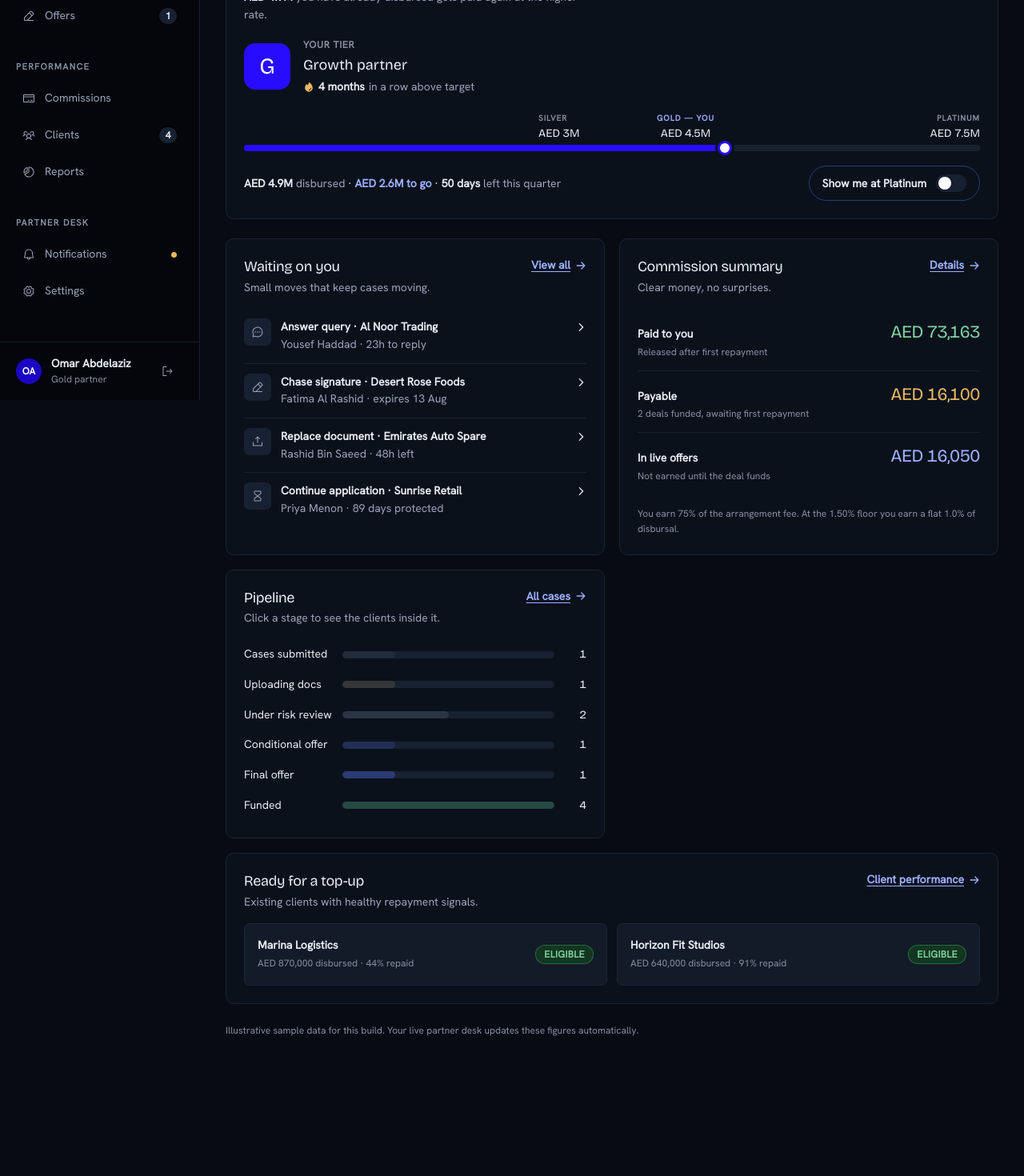
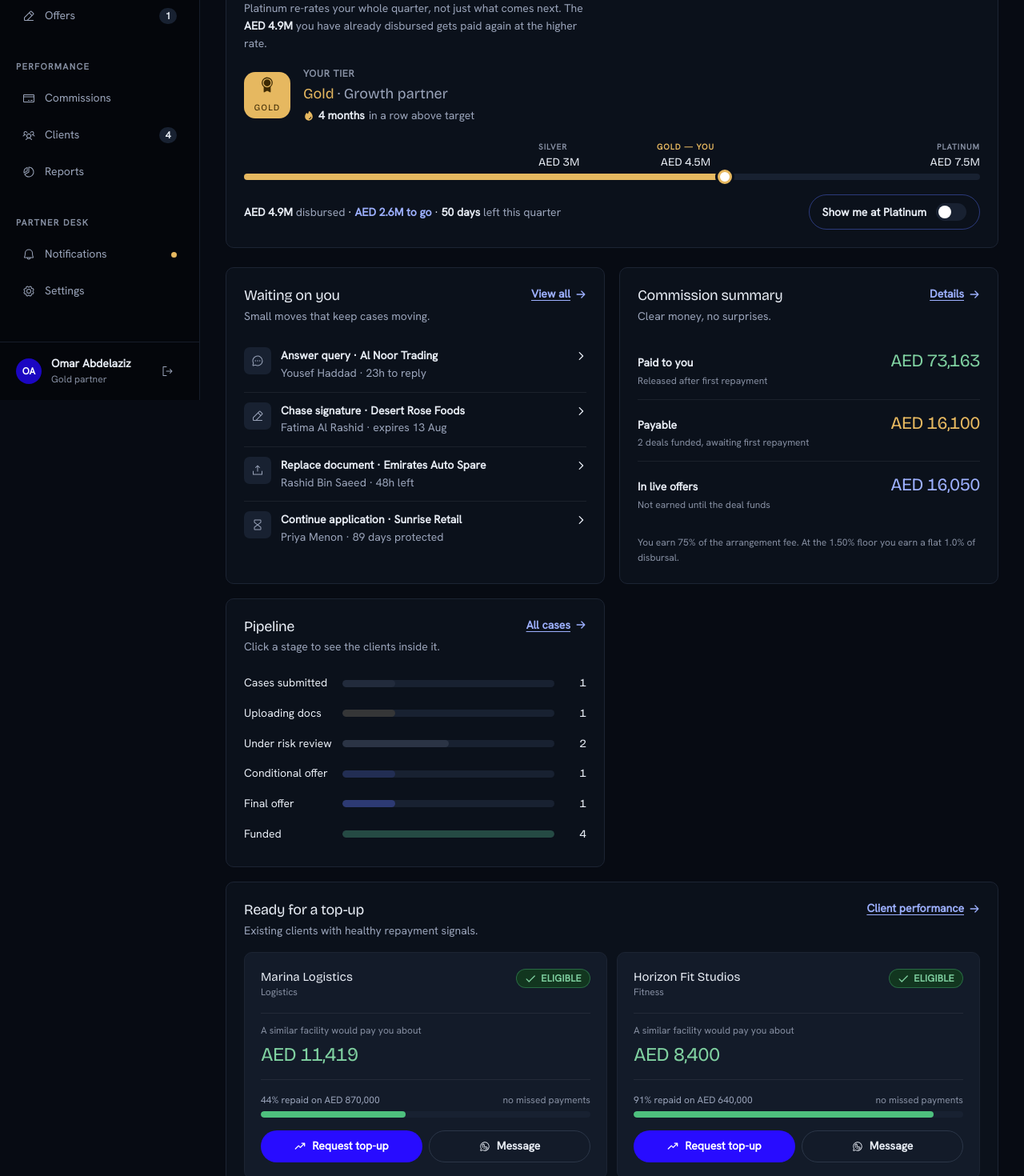
Before and after one commit to amribrahim-Rev/flapkap-partner-portal, a React (Vite) app: page /#/ in a window 1280 px wide. Shown: the part 300-1770 px from the top of the page at 80% size. Before the commit the page ends 1629 px from the top, so only its background shows below. Built offline with nearby package versions, Linux system fonts and the light colour scheme.

Commit message:
Gold tier identity, and top-ups that lead with the commission
Co-Authored-By: Claude Opus 5 <noreply@anthropic.com>

```diff
--- a/src/components/TierCard.tsx
+++ b/src/components/TierCard.tsx
@@ -1,9 +1,9 @@
 import { useState } from 'react'
-import { Fire } from '@phosphor-icons/react'
+import { Fire, Medal, Sparkle } from '@phosphor-icons/react'
 import { broker } from '../lib/data'
 import { partB, tierNickname, tierOrder, tiers } from '../lib/domain'
 import { aed, plural } from '../lib/format'
-import { ICON_PILL } from './ui'
+import { ICON_PILL, ICON_ROW } from './ui'
 
 const tier = tiers[broker.tier]
 const nextKey = tierOrder[tierOrder.indexOf(broker.tier) + 1]
@@ -49,6 +49,14 @@ export function TierCard() {
     <section className="tier card card--xl" aria-labelledby="tier-h">
       <div className="tier__head">
         <div>
+          {/* The gold pill stays — it is the quick, repeatable label. The medal
+              badge below is the earned object. Same colour, different jobs. */}
+          <div className="row-tight wrap" style={{ marginBottom: 'var(--sp-3)' }}>
+            <span className="pill pill--gold" data-tier={broker.tier}>
+              <Sparkle size={ICON_PILL} weight="fill" aria-hidden /> {tier.label} tier
+            </span>
+            <span className="secondary text-sm">{broker.quarter.label}</span>
+          </div>
           <h2 id="tier-h">{next ? `Unlock ${next.label}` : `${tier.label} secured`}</h2>
           <p className="secondary text-sm" style={{ marginTop: 6, maxWidth: '56ch' }}>
             {next ? (
@@ -76,12 +84,20 @@ export function TierCard() {
         </div>
       </div>
 
-      {/* Identity: badge, what the tier is called, and the streak. */}
+      {/* Identity: the tier's own colour, its medal, and its name — not a bare
+          initial in the brand accent, which said nothing and read as a
+          mismatch on a Gold tier. */}
       <div className="tier__id">
-        <span className="tier__badge" aria-hidden>{tier.label[0]}</span>
+        <span className="tier__badge" data-tier={broker.tier} aria-hidden>
+          <Medal size={ICON_ROW} weight="fill" />
+          <span className="tier__badge-letter">{tier.label}</span>
+        </span>
         <div>
           <p className="micro">Your tier</p>
-          <p className="tier__name">{tierNickname[broker.tier]}</p>
+          <p className="tier__name">
+            <span style={{ color: 'var(--gold-ink)' }}>{tier.label}</span>
+            <span className="secondary"> · {tierNickname[broker.tier]}</span>
+          </p>
           {broker.quarter.streakMonths > 1 && (
             <p className="text-sm secondary row-tight" style={{ gap: 5, marginTop: 2 }}>
               <Fire size={ICON_PILL} weight="fill" color="var(--warning)" aria-hidden />
--- a/src/screens/Dashboard.tsx
+++ b/src/screens/Dashboard.tsx
@@ -1,13 +1,13 @@
 import { Link, useNavigate } from 'react-router-dom'
 import {
   Plus, CheckCircle, UploadSimple, PencilSimpleLine, ChatCircleDots, Hourglass,
-  ArrowRight, CaretRight,
+  ArrowRight, CaretRight, Check, TrendUp, WhatsappLogo,
 } from '@phosphor-icons/react'
 import { applications, broker, clients, commissionPaid, payable, expected } from '../lib/data'
-import { stageGroups } from '../lib/domain'
+import { partA, stageGroups } from '../lib/domain'
 import { aed, longDate, plural } from '../lib/format'
 import {
-  Button, EmptyState, ICON_EMPTY, ICON_INLINE, ICON_PILL, ICON_WEIGHT, PageHead, Pill,
+  Button, EmptyState, ICON_EMPTY, ICON_INLINE, ICON_PILL, ICON_WEIGHT, PageHead, Pill, Progress,
 } from '../components/ui'
 import { TierCard } from '../components/TierCard'
 
@@ -173,16 +173,48 @@ export function Dashboard() {
               </Link>
             </div>
 
+            {/* Each card leads with what the top-up is WORTH to the broker.
+                It used to show "AED 870,000 disbursed · 44% repaid", which is
+                information, not a reason to pick up the phone. */}
             <div className="tile-grid" style={{ marginTop: 'var(--sp-4)' }}>
-              {topUpReady.map((c) => (
-                <Link key={c.id} to="/clients" className="tile">
-                  <span className="grow">
-                    <span className="semibold" style={{ display: 'block' }}>{c.company}</span>
-                    <span className="text-xs muted">{aed(c.totalDisbursed)} disbursed · {c.repaidPct}% repaid</span>
-                  </span>
-                  <Pill tone="pill--done" noDot>Eligible</Pill>
-                </Link>
-              ))}
+              {topUpReady.map((c) => {
+                const estimate = partA(c.totalDisbursed, 0.0175)
+                return (
+                  <div className="topup" key={c.id}>
+                    <div className="between" style={{ alignItems: 'flex-start' }}>
+                      <div>
+                        <h3 style={{ fontSize: 'var(--text-h4)' }}>{c.company}</h3>
+                        <p className="text-xs muted">{c.industry}</p>
+                      </div>
+                      <Pill tone="pill--done" noDot>
+                        <Check size={ICON_PILL} weight="bold" aria-hidden /> Eligible
+                      </Pill>
+                    </div>
+
+                    <div className="topup__earn">
+                      <p className="text-xs muted">A similar facility would pay you about</p>
+                      <p className="topup__figure">{aed(estimate)}</p>
+                    </div>
+
+                    <div>
+                      <div className="between text-xs" style={{ marginBottom: 5 }}>
+                        <span className="secondary">{c.repaidPct}% repaid on {aed(c.totalDisbursed)}</span>
+                        <span className="muted">no missed payments</span>
+                      </div>
+                      <Progress value={c.repaidPct} tone="success" label={`${c.company} repayment progress`} />
+                    </div>
+
+                    <div className="row-tight">
+                      <Button size="sm" icon={<TrendUp size={ICON_PILL} weight="bold" aria-hidden />}>
+                        Request top-up
+                      </Button>
+                      <Button size="sm" variant="secondary" icon={<WhatsappLogo size={ICON_PILL} weight={ICON_WEIGHT} aria-hidden />}>
+                        Message
+                      </Button>
+                    </div>
+                  </div>
+                )
+              })}
             </div>
           </section>
         )}
--- a/src/styles/components.css
+++ b/src/styles/components.css
@@ -1076,12 +1076,24 @@
 .tier__cur { font-size: 0.9375rem; font-weight: var(--weight-semibold); color: var(--text-secondary); margin-right: 6px; font-family: var(--font); }
 
 .tier__id { display: flex; align-items: center; gap: var(--sp-4); }
+/* Badge carries the tier's own colour, not the brand accent. A blue badge on a
+   Gold tier was reading as a mismatch, and the letter alone said nothing. */
 .tier__badge {
   width: 58px; height: 58px; flex: 0 0 58px;
-  border-radius: 14px; background: var(--primary); color: #fff;
-  display: grid; place-items: center;
-  font-family: var(--font-display); font-size: 1.75rem; font-weight: var(--weight-bold);
+  border-radius: 14px;
+  display: grid; place-items: center; gap: 0;
+  background: var(--tier-gold-fill); color: var(--tier-gold-on);
 }
+.tier__badge[data-tier='silver']   { background: var(--tier-silver-fill); color: var(--tier-silver-on); }
+.tier__badge[data-tier='gold']     { background: var(--tier-gold-fill);   color: var(--tier-gold-on); }
+.tier__badge[data-tier='platinum'] { background: var(--tier-plat-fill);   color: var(--tier-plat-on); }
+.tier__badge-letter {
+  font-family: var(--font-display); font-size: 0.6875rem;
+  font-weight: var(--weight-bold); letter-spacing: 0.1em; text-transform: uppercase;
+  margin-top: -2px;
+}
+/* The ladder wears the current tier's colour too, so progress and identity are
+   visibly the same thing — see .ladder2__fill / __marker below. */
 .tier__name { font-family: var(--font-display); font-size: var(--text-h2); font-weight: var(--weight-semibold); margin-top: 2px; }
 
 /* Ladder: labelled thresholds above a track, marker at the real position. */
@@ -1097,7 +1109,7 @@
   display: block; font-size: 0.625rem; font-weight: var(--weight-semibold);
   letter-spacing: 0.1em; text-transform: uppercase; color: var(--text-muted);
 }
-.ladder2__stop[data-you] .ladder2__stop-label { color: var(--primary-text); }
+.ladder2__stop[data-you] .ladder2__stop-label { color: var(--gold-ink); }
 .ladder2__stop-value {
   display: block; font-family: var(--font-display); font-weight: var(--weight-semibold);
   font-size: var(--text-sm); font-variant-numeric: tabular-nums;
@@ -1108,13 +1120,13 @@
 }
 .ladder2__fill {
   position: absolute; inset: 0 auto 0 0; border-radius: var(--radius-pill);
-  background: var(--primary);
+  background: var(--tier-gold-fill);
   animation: grow var(--dur-enter) var(--ease-out) both;
 }
 .ladder2__marker {
   position: absolute; top: 50%; width: 18px; height: 18px;
   transform: translate(-50%, -50%); border-radius: 50%;
-  background: #fff; border: 3px solid var(--primary);
+  background: #fff; border: 3px solid var(--tier-gold-fill);
   box-shadow: 0 0 0 3px var(--surface-2);
 }
 
@@ -1150,3 +1162,29 @@
   .tier__figure { font-size: 1.875rem; }
   .switch { width: 100%; justify-content: space-between; }
 }
+/* ---------------- Top-up card ----------------
+   Leads with the earnable commission rather than the facility history: a
+   top-up is the cheapest deal a broker can write, and the card has to say so
+   in dirhams before it says anything else. */
+.topup {
+  display: grid; gap: var(--sp-4); align-content: start;
+  background: var(--surface-3); border: 1px solid var(--border);
+  border-radius: var(--radius-md); padding: var(--sp-5);
+}
+.topup__earn {
+  border-top: 1px solid var(--divider); border-bottom: 1px solid var(--divider);
+  padding: var(--sp-3) 0;
+}
+.topup__figure {
+  font-family: var(--font-display); font-weight: var(--weight-bold);
+  font-size: 1.5rem; letter-spacing: var(--tracking-tight);
+  font-variant-numeric: tabular-nums; color: var(--success-ink);
+  margin-top: 2px;
+}
+.topup .btn { flex: 1; }
+
+/* The gold pill wears the tier's own fill, so the quick label and the medal
+   badge read as the same object. */
+.pill--gold[data-tier] {
+  background: var(--gold-soft); border-color: var(--gold-line); color: var(--gold-ink);
+}
--- a/src/styles/tokens.css
+++ b/src/styles/tokens.css
@@ -162,6 +162,14 @@
   --nav-hover-bg:  rgba(255, 255, 255, 0.035);
   --lit-edge:      rgba(231, 236, 244, 0.16);
 
+  /* ---------- Tier identity ----------
+     Deliberately NOT themed. A tier is a badge the broker earns, so Gold is
+     the same gold in light and dark — the same reason a bank card does not
+     change colour with your OS setting. Each fill carries its own text colour,
+     verified above 7:1 on the fill itself. */
+  --tier-silver-fill: #c2cad6;  --tier-silver-on: #22282f;
+  --tier-gold-fill:   #e6b860;  --tier-gold-on:   #3d2a04;
+  --tier-plat-fill:   #dbe4f2;  --tier-plat-on:   #1b2433;
   --funnel-0: rgba(240, 138, 160, 0.14);
   --funnel-1: rgba(154, 164, 186, 0.10);
   --funnel-2: rgba(230, 184, 96, 0.14);
```
